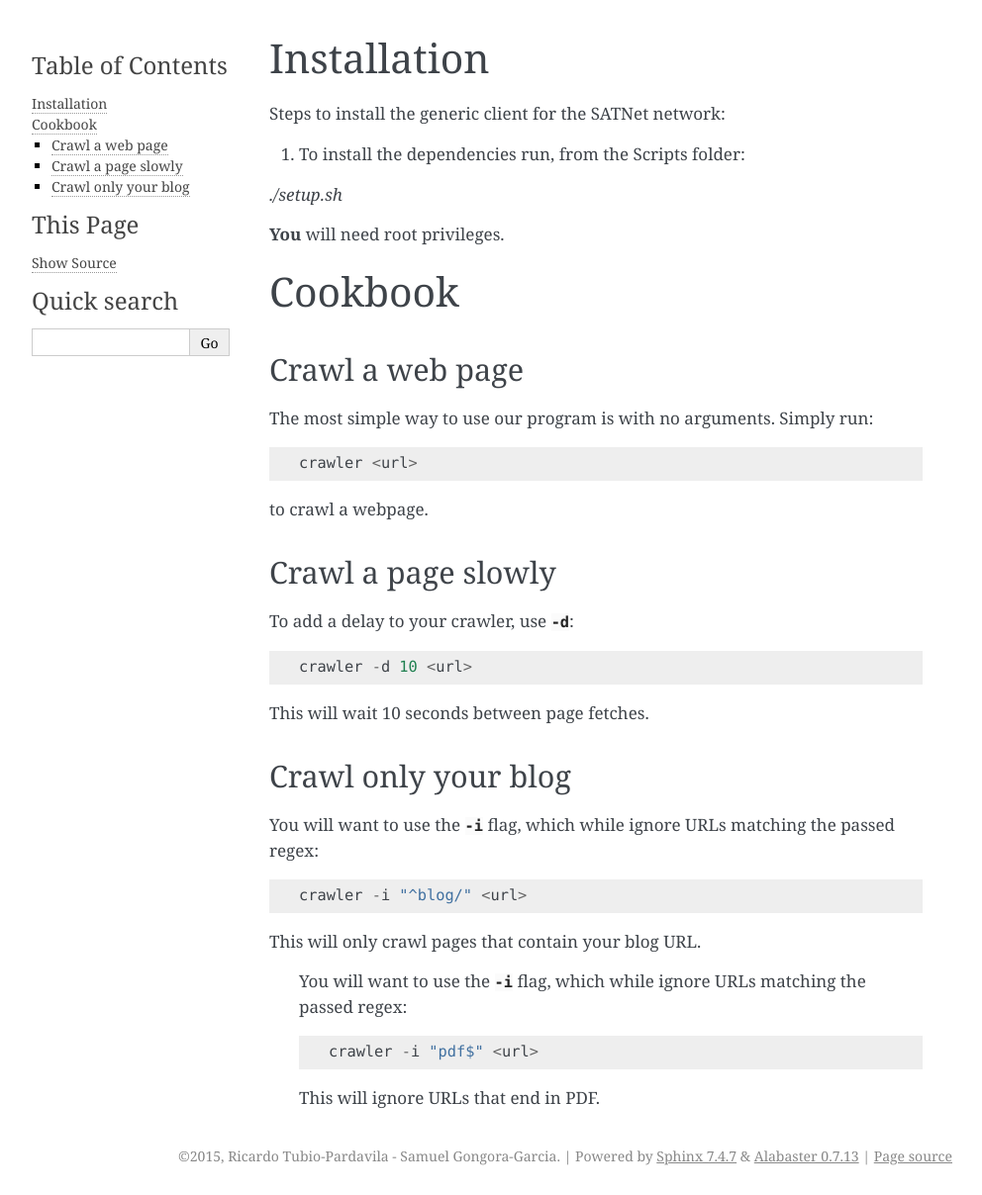
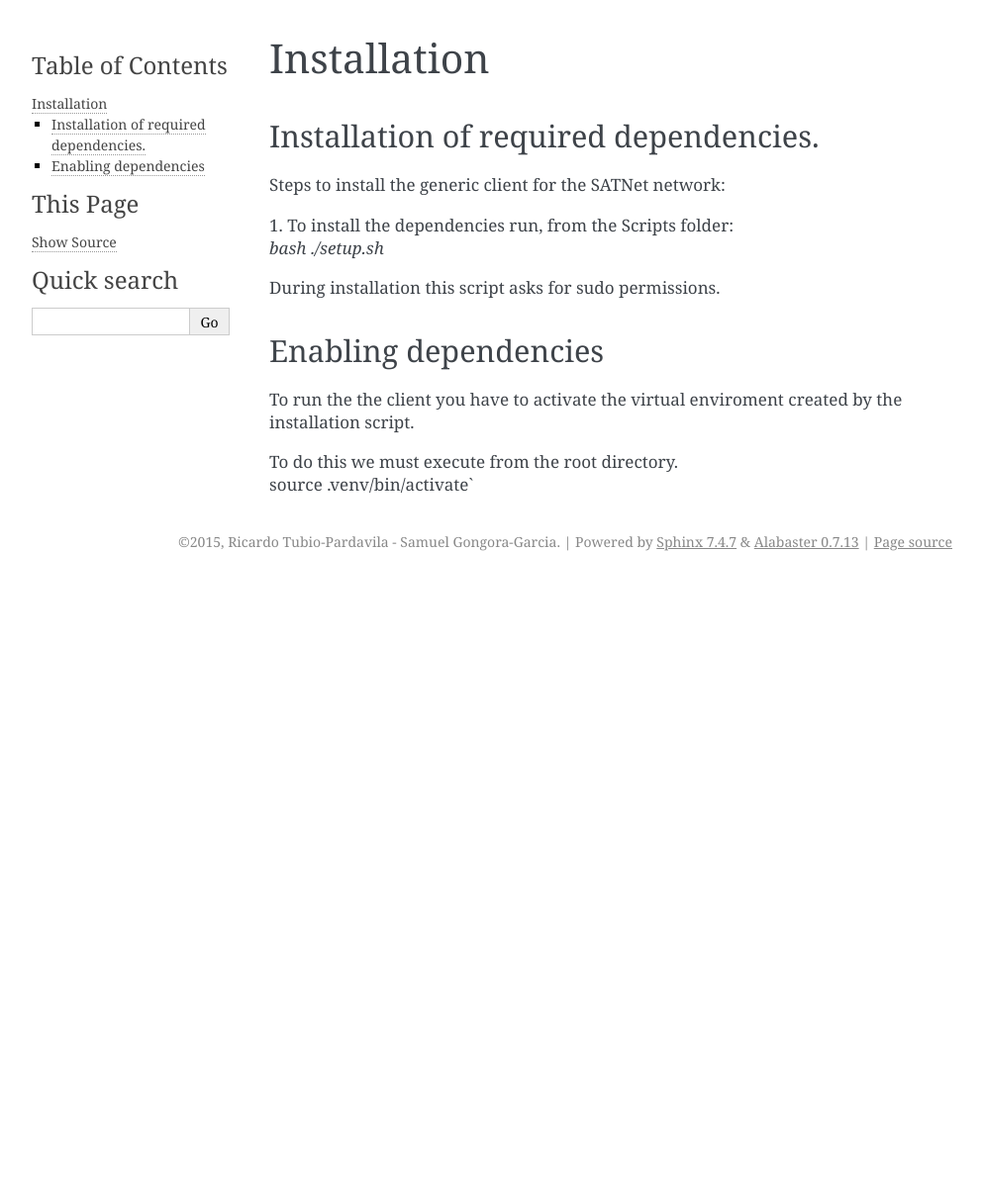
Before and after one commit to satnet-project/generic-client, a Sphinx documentation site: the page built from docs/installation.rst, in a window 1280 px wide. Shown: the whole page at 99% size, without its empty margins (148-1140 px from the left). Built offline with Sphinx 7.4.7, drawn with Linux system fonts in a browser that asks for light colours; pages that are not in the unit, such as notebooks, are missing from menus; after the commit the page ends 900 px from its top, so only the background shows below that.

Commit message:
(backup)

```diff
--- a/client_amp.py
+++ b/client_amp.py
@@ -104,7 +104,7 @@ class ClientProtocol(AMP):
         return {}
     NotifyMsg.responder(vNotifyMsg)
 
-    # Rutines associated to frame processing
+    # Method associated to frame processing.
     def _processframe(self, frame):
         self.processFrame(frame)
 
@@ -115,7 +115,6 @@ class ClientProtocol(AMP):
         yield self.callRemote(SendMsg, sMsg=frame,\
          iTimestamp=misc.get_utc_timestamp())
 
-    # def vNotifyEvent(self, iEvent, sDetails):
     def vNotifyEvent(self, iEvent, sDetails):
         log.msg("(" + self.CONNECTION_INFO['username'] +\
          ") --------- Notify Event ---------")
--- a/docs/installation.rst
+++ b/docs/installation.rst
@@ -1,57 +1,19 @@
-============
+=========================================
 Installation
-============
+=========================================
 
+Installation of required dependencies.
+*****************************************
 Steps to install the generic client for the SATNet network:
 
-1. To install the dependencies run, from the Scripts folder:
+| 1. To install the dependencies run, from the Scripts folder:
+| `bash ./setup.sh`
 
-`./setup.sh`
+During installation this script asks for sudo permissions.
 
-**You** will need root privileges.
+Enabling dependencies
+*****************************************
+| To run the the client you have to activate the virtual enviroment created by the installation script.
 
-
-========
-Cookbook
-========
-
-Crawl a web page
-----------------
-
-The most simple way to use our program is with no arguments.
-Simply run::
-
-        crawler <url>
-
-to crawl a webpage.
-
-Crawl a page slowly
--------------------
-
-To add a delay to your crawler,
-use :option:`-d`::
-
-        crawler -d 10 <url>
-
-This will wait 10 seconds between page fetches.
-
-Crawl only your blog
---------------------
-
-You will want to use the :option:`-i` flag,
-which while ignore URLs matching the passed regex::
-
-        crawler -i "^blog/" <url>
-
-This will only crawl pages that contain your blog URL.
-
-
-        Only crawl certain pages
-        ------------------------
-
-        You will want to use the :option:`-i` flag,
-        which while ignore URLs matching the passed regex::
-
-                crawler -i "pdf$" <url>
-
-        This will ignore URLs that end in PDF.
+| To do this we must execute from the root directory.
+| source .venv/bin/activate`
```
Also changed, not shown: docs/index.rst (+3 -10 lines), docs/structureClient.rst (added, +389 -0 lines), docs/usage.rst (+19 -14 lines), gs_interface.py (+55 -57 lines), 9 other files.
